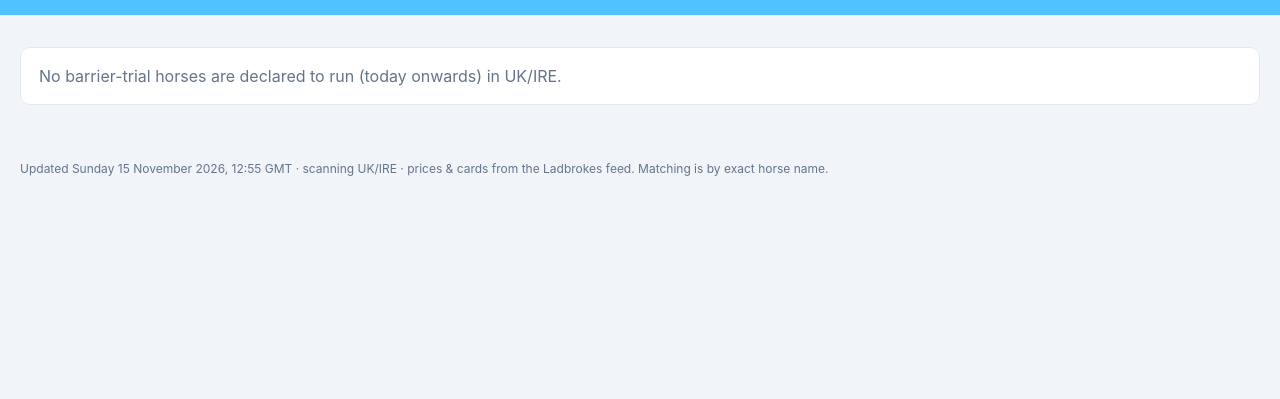
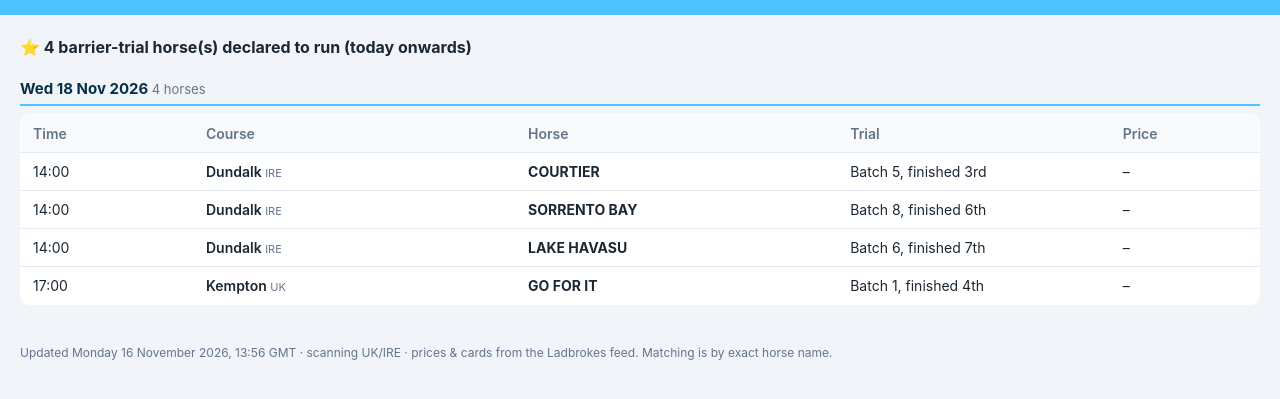
Before and after one commit to iRozz1985/irish-barrier-trials, a plain HTML site: page index.html in a window 1280 px wide. Shown: the part 67-466 px from the top of the page. Drawn offline with Linux system fonts and the light colour scheme.

Commit message:
Update barrier-trial page

```diff
--- a/index.html
+++ b/index.html
@@ -48,10 +48,14 @@
   <p>ITM Barrier Trials – Leopardstown, 26 August &middot; horses declared to run under rules</p>
 </header>
 <main>
-  <p class='none'>No barrier-trial horses are declared to run (today onwards) in UK/IRE.</p>
+  <p class='count'>&#11088; 4 barrier-trial horse(s) declared to run (today onwards)</p><h2 class='day'>Wed 18 Nov 2026 <span class='daycount'>4 horses</span></h2><table><colgroup><col class='c-time'><col class='c-course'><col class='c-horse'><col class='c-trial'><col class='c-price'></colgroup><thead><tr><th>Time</th><th>Course</th><th>Horse</th><th>Trial</th><th>Price</th></tr></thead><tbody><tr><td class='t'>14:00</td><td class='course'>Dundalk <span class='ctry'>IRE</span></td><td class='horse'>COURTIER</td><td class='t'>Batch 5, finished 3rd</td><td class='num'>&ndash;</td></tr>
+<tr><td class='t'>14:00</td><td class='course'>Dundalk <span class='ctry'>IRE</span></td><td class='horse'>SORRENTO BAY</td><td class='t'>Batch 8, finished 6th</td><td class='num'>&ndash;</td></tr>
+<tr><td class='t'>14:00</td><td class='course'>Dundalk <span class='ctry'>IRE</span></td><td class='horse'>LAKE HAVASU</td><td class='t'>Batch 6, finished 7th</td><td class='num'>&ndash;</td></tr>
+<tr><td class='t'>17:00</td><td class='course'>Kempton <span class='ctry'>UK</span></td><td class='horse'>GO FOR IT</td><td class='t'>Batch 1, finished 4th</td><td class='num'>&ndash;</td></tr>
+</tbody></table>
 </main>
 <footer>
-  Updated Sunday 15 November 2026, 12:55 GMT &middot; scanning UK/IRE &middot;
+  Updated Monday 16 November 2026, 13:56 GMT &middot; scanning UK/IRE &middot;
   prices &amp; cards from the Ladbrokes feed. Matching is by exact horse name.
 </footer>
 </body>
```
